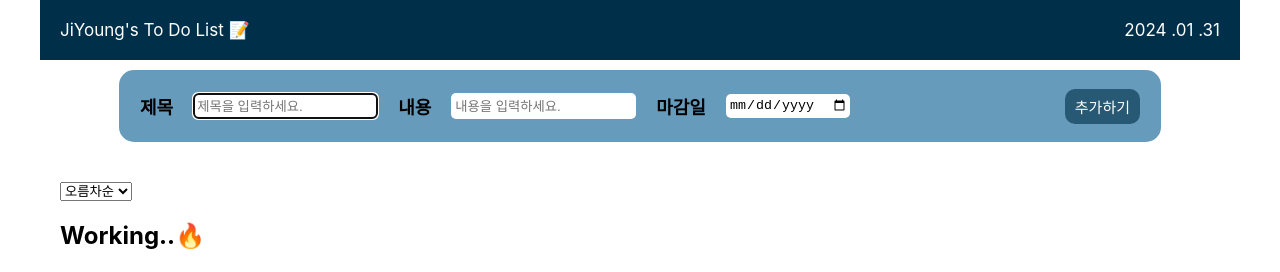
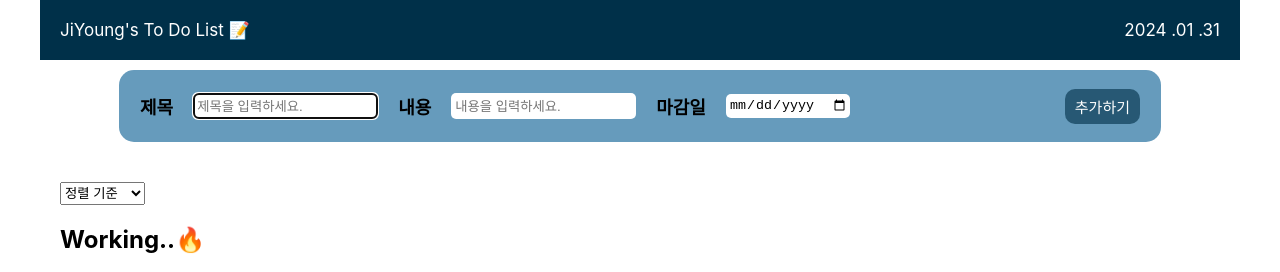
Before and after one commit to Zzzzyoung/-Project-Todo_List, a React (Create React App) app: page / in a window 1280 px wide. Shown: the top 272 px of the page. Built offline with nearby package versions, Linux system fonts and the light colour scheme.

Commit message:
드롭 다운 기본 option 추가 및 정렬 기능 수정

```diff
--- a/src/Style.js
+++ b/src/Style.js
@@ -63,6 +63,8 @@ export const AddBtn = styled.button`
 `;
 
 export const SelectBtn = styled.select`
+  width: 85px;
+  height: 23px;
   margin-top: 30px;
   margin-left: 20px;
   cursor: pointer;
--- a/src/components/todo/TodoController.jsx
+++ b/src/components/todo/TodoController.jsx
@@ -8,7 +8,7 @@ function TodoController({ todos, setTodos }) {
   const [title, setTitle] = useState("");
   const [content, setContent] = useState("");
   const [deadline, setDeadline] = useState("");
-  const [sortOrder, setSortOrder] = useState("asc");
+  const [sortOrder, setSortOrder] = useState("");
   const [sortedTodo, setSortedTodo] = useState(todos);
 
   // 제목
@@ -52,6 +52,7 @@ function TodoController({ todos, setTodos }) {
 
   // 정렬하기
   const sortTodos = () => {
+    if (sortOrder !== "") {
       const sortedTodos = [...todos].sort((a, b) => {
         const deadlineA = new Date(a.deadline);
         const deadlineB = new Date(b.deadline);
@@ -65,6 +66,7 @@ function TodoController({ todos, setTodos }) {
 
       setTodos(sortedTodos);
       setSortedTodo(sortedTodos);
+    }
   };
 
   // 삭제하기 버튼
--- a/src/components/todo/TodoSort.jsx
+++ b/src/components/todo/TodoSort.jsx
@@ -9,6 +9,7 @@ function TodoSort({ sortOrder, sortTodos, onChangeSortOrderHandler }) {
         value={sortOrder}
         onChange={onChangeSortOrderHandler}
       >
+        <option value={""}>정렬 기준</option>
         <option value="asc">오름차순</option>
         <option value="desc">내림차순</option>
       </SelectBtn>
```
Lines whose indentation alone changed are shown as unchanged.
